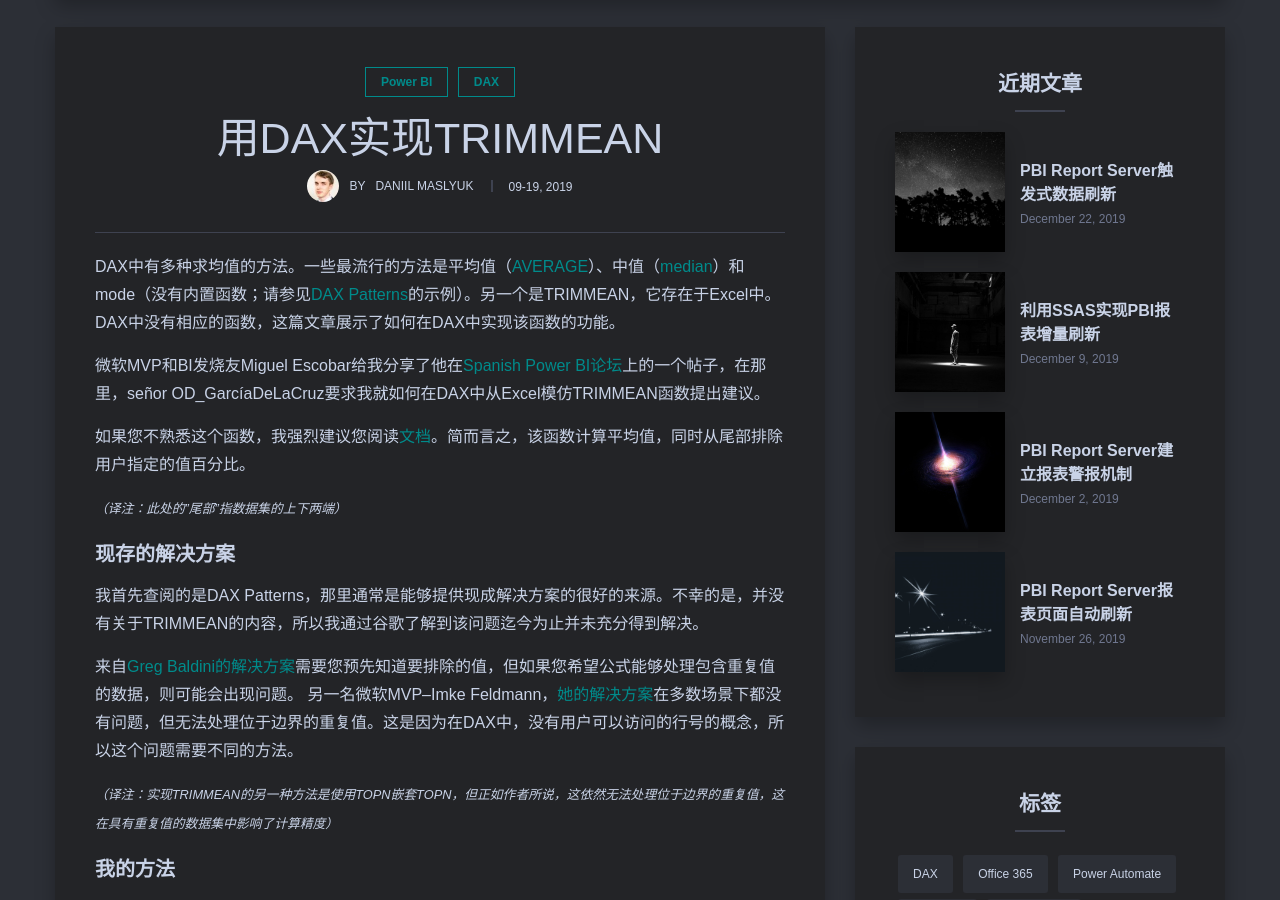
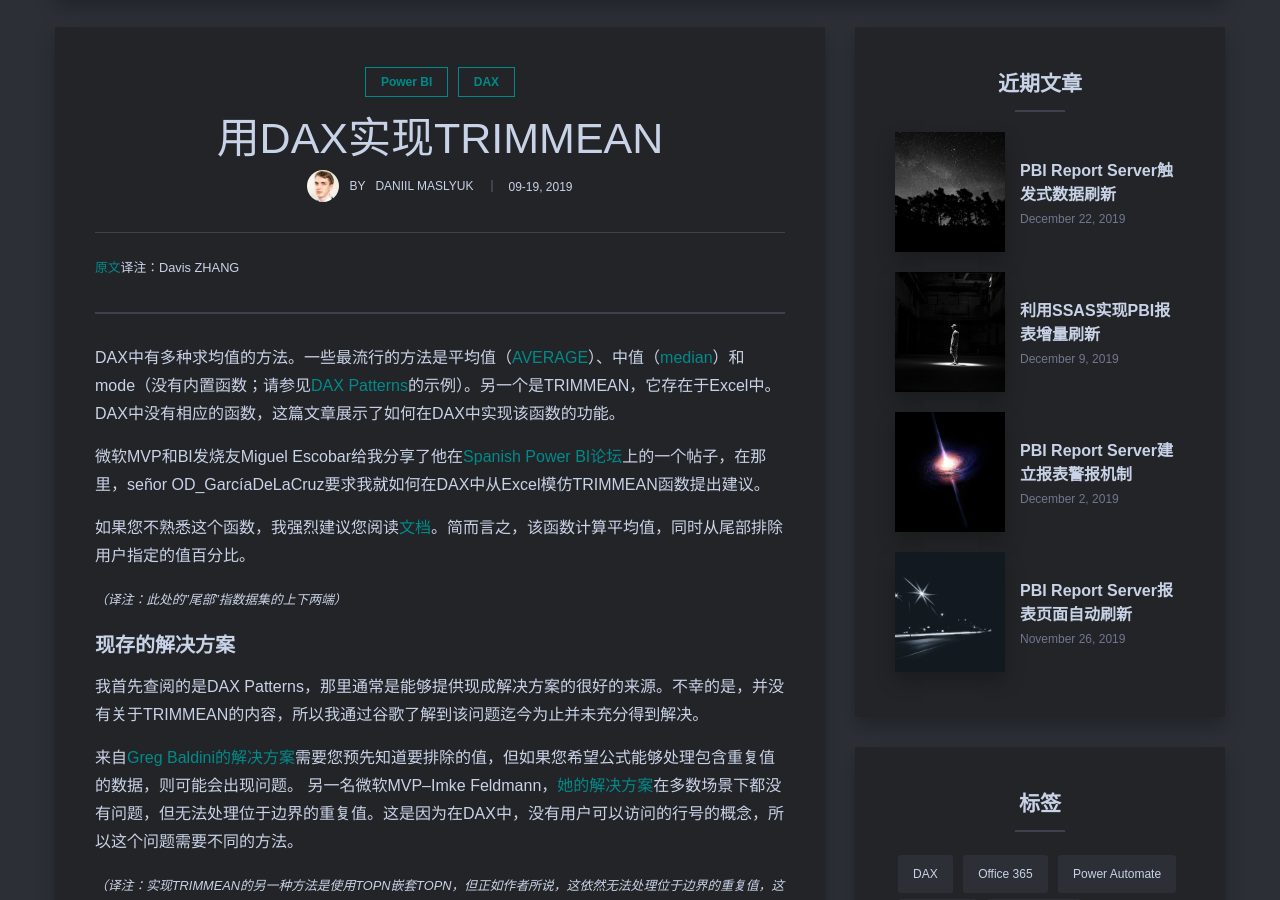
Before and after one commit to D-BI-TECH/D-BI-TECH.github.io, a Jekyll site: the page built from _posts/2019-09-18-trimmean-dax.markdown, in a window 1280 px wide and 900 px high, scrolled down 698 px. Built offline with Jekyll 4.4.1, drawn with Linux system fonts in a browser that asks for light colours; nearby versions of some CDN libraries; comment, search, counter and statistics services are not loaded; some of the changed text lies outside the part shown.

Commit message:
Update 2019-09-18-trimmean-dax.markdown

```diff
--- a/_posts/2019-09-18-trimmean-dax.markdown
+++ b/_posts/2019-09-18-trimmean-dax.markdown
@@ -7,6 +7,10 @@ tags:   [Power BI,DAX]
 author-name: Daniil Maslyuk
 author-image: Daniil.jpg
 ---
+
+<small>[原文](https://xxlbi.com/blog/trimmean-dax/)译注：Davis ZHANG  </small>
+
+----------------------
 
 DAX中有多种求均值的方法。一些最流行的方法是平均值（[AVERAGE](https://dax.guide/average/)）、中值（[median](https://dax.guide/median/)）和 mode（没有内置函数；请参见[DAX Patterns](https://www.daxpatterns.com/statistical-patterns/#mode)的示例）。另一个是TRIMMEAN，它存在于Excel中。DAX中没有相应的函数，这篇文章展示了如何在DAX中实现该函数的功能。
 
```
Also changed, not shown: other parts of _posts/2019-09-18-trimmean-dax.markdown (+0 -5 lines).
